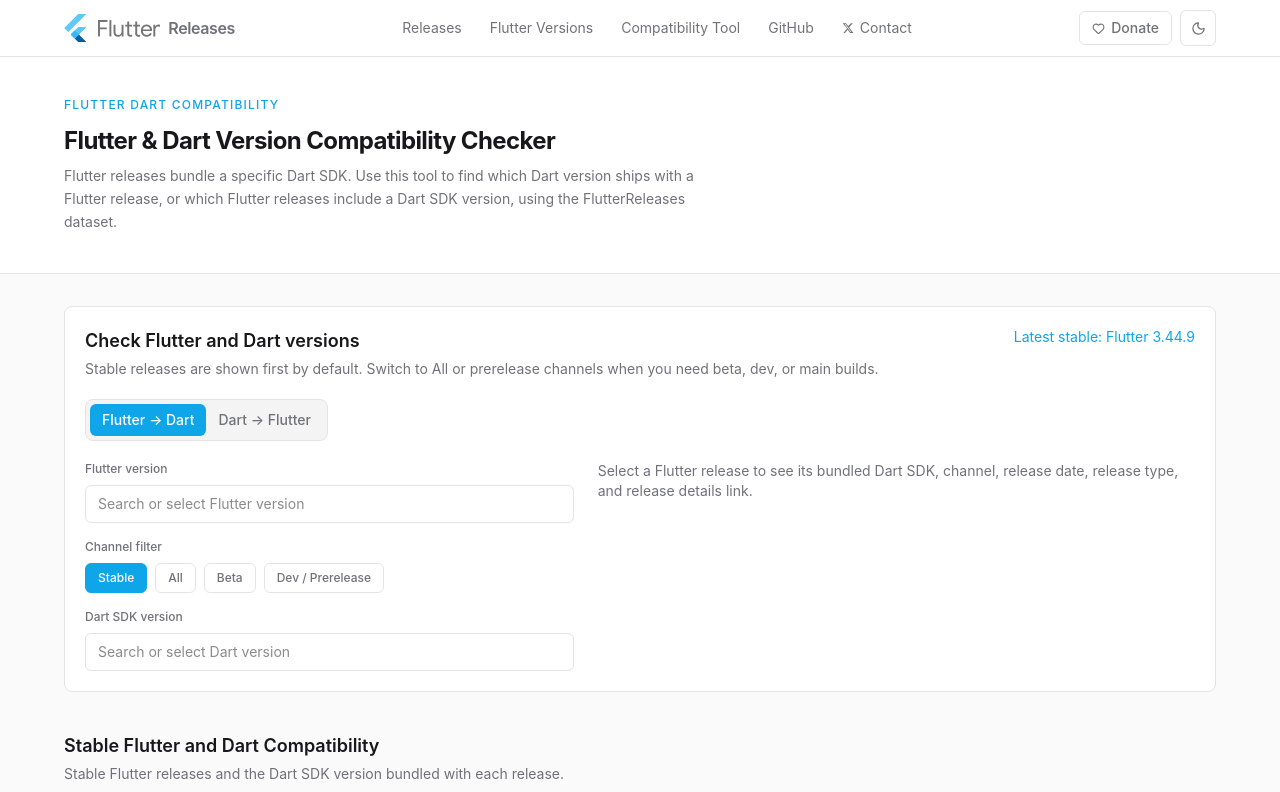
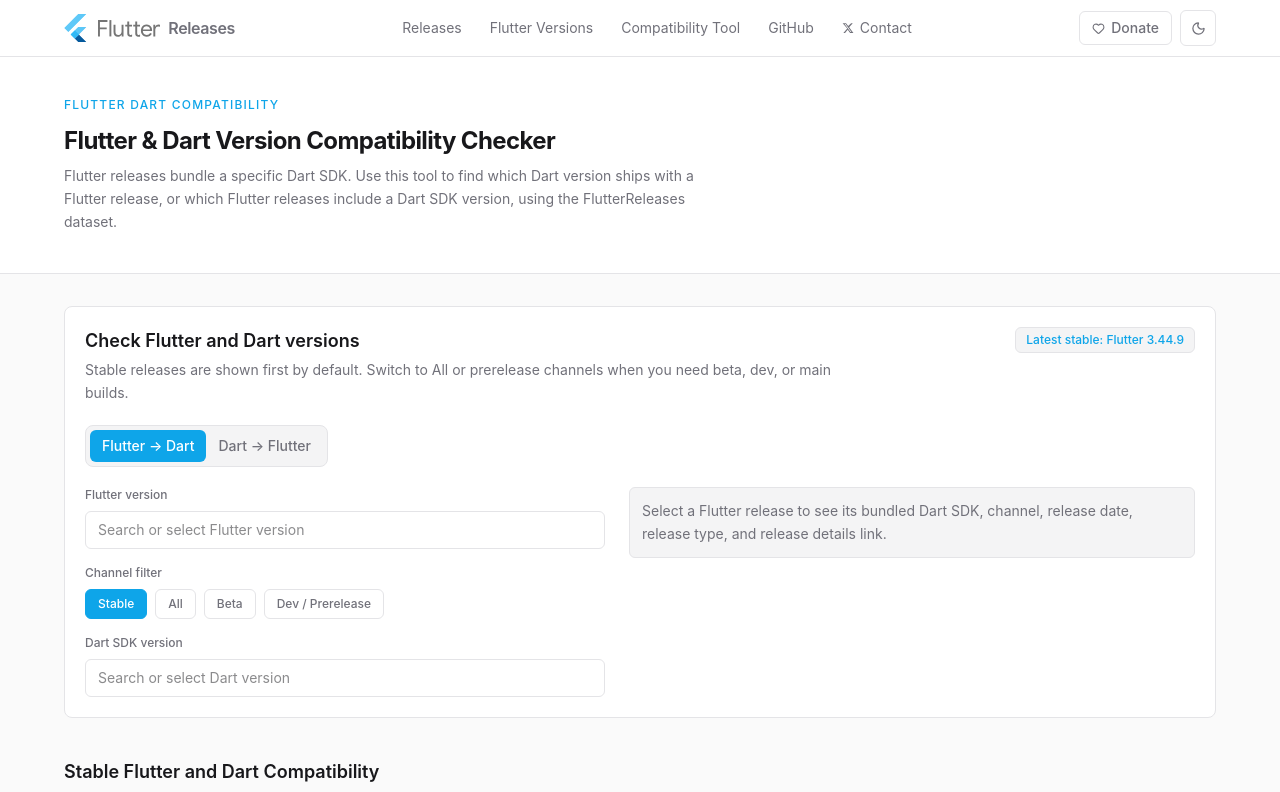
Before and after one commit to shankarmadeshvaran/flutterreleases.com, a React (Vite) app in the folder packages/web/: page /tools/flutter-version-checker in a window 1280 px wide. Shown: the top 792 px of the page. Built offline with nearby package versions, Linux system fonts and the light colour scheme.

Commit message:
Improve Flutter version checker layout and empty states

```diff
--- a/packages/web/src/web/pages/flutter-version-checker.tsx
+++ b/packages/web/src/web/pages/flutter-version-checker.tsx
@@ -154,6 +154,22 @@
         View Flutter {release.version} release <ExternalLink size={13} />
       </a>
     </article>
+  );
+}
+
+function CheckerEmptyState({ children }: { children: React.ReactNode }) {
+  return (
+    <div
+      className="rounded-md border p-3"
+      style={{
+        borderColor: "var(--border)",
+        backgroundColor: "var(--bg-subtle)",
+      }}
+    >
+      <p className="text-sm leading-relaxed" style={{ color: "var(--text-muted)" }}>
+        {children}
+      </p>
+    </div>
   );
 }
 
@@ -411,18 +427,26 @@
                 className="rounded-lg border p-4 md:p-5"
                 style={{ borderColor: "var(--border)", backgroundColor: "var(--bg-surface)" }}
               >
-                <div className="flex flex-col gap-4 md:flex-row md:items-start md:justify-between">
-                  <div>
+                <div className="flex flex-col gap-3 md:flex-row md:items-start md:justify-between">
+                  <div className="min-w-0 max-w-3xl">
                     <h2 className="text-lg font-semibold" style={{ color: "var(--text-primary)" }}>
                       Check Flutter and Dart versions
                     </h2>
-                    <p className="text-sm mt-1" style={{ color: "var(--text-secondary)" }}>
+                    <p className="text-sm mt-1 leading-relaxed" style={{ color: "var(--text-secondary)" }}>
                       Stable releases are shown first by default. Switch to All or prerelease
                       channels when you need beta, dev, or main builds.
                     </p>
                   </div>
                   {latestStable && (
-                    <a href={releaseHref(latestStable)} className="text-sm whitespace-nowrap" style={{ color: "var(--accent)" }}>
+                    <a
+                      href={releaseHref(latestStable)}
+                      className="inline-flex w-fit shrink-0 rounded-md border px-2.5 py-1 text-xs font-medium transition-colors duration-150"
+                      style={{
+                        borderColor: "var(--border)",
+                        backgroundColor: "var(--bg-subtle)",
+                        color: "var(--accent)",
+                      }}
+                    >
                       Latest stable: Flutter {latestStable.version}
                     </a>
                   )}
@@ -456,7 +480,7 @@
                   </div>
                 </div>
 
-                <div className="grid grid-cols-1 lg:grid-cols-[minmax(0,0.9fr)_minmax(0,1.1fr)] gap-6 mt-5">
+                <div className="grid grid-cols-1 lg:grid-cols-[minmax(320px,520px)_minmax(0,1fr)] gap-6 mt-5">
                   <div className="space-y-4">
                     <div>
                       <FieldLabel htmlFor="flutter-version-input">Flutter version</FieldLabel>
@@ -528,10 +552,10 @@
                       selectedFlutterRelease ? (
                         <ReleaseSummary release={selectedFlutterRelease} />
                       ) : (
-                        <p className="text-sm" style={{ color: "var(--text-muted)" }}>
+                        <CheckerEmptyState>
                           Select a Flutter release to see its bundled Dart SDK, channel,
                           release date, release type, and release details link.
-                        </p>
+                        </CheckerEmptyState>
                       )
                     ) : (
                       <ReleaseResults dartVersion={dartQuery} releases={dartMatches} />
```
